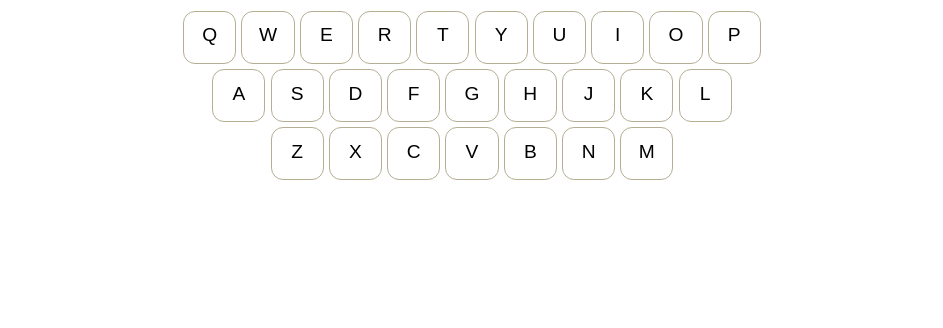
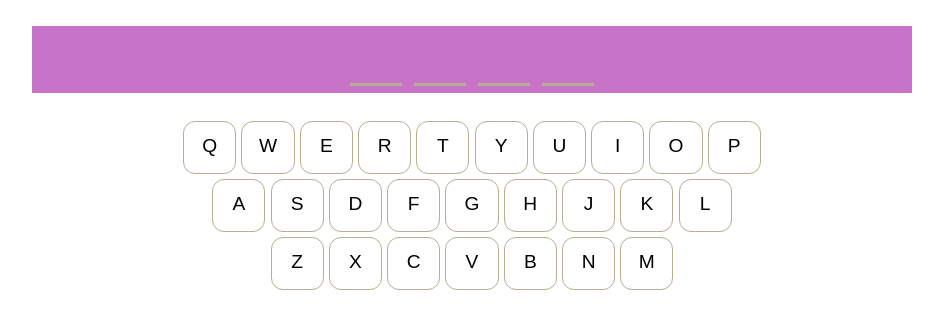
Before and after one commit to enzozerega/u03-hangman, a plain HTML site: page www/index.html in a window 1280 px wide. Shown: the whole page, without its empty margins (168-1111 px from the left). Drawn offline with Linux system fonts and the light colour scheme; a web font is replaced by a local one.

Commit message:
Add input text box

```diff
--- a/www/index.html
+++ b/www/index.html
@@ -23,7 +23,7 @@
             <div class="hangman">
 
             </div>
-            <div class="word">
+            <div id="input-box">
 
             </div>
             <div id="keyboard">
--- a/www/js/script.js
+++ b/www/js/script.js
@@ -14,4 +14,16 @@ for (i=0; i < keyLetter.length; i++) {
         document.getElementById('keyboard').appendChild(keyBreak);
     }
 }
-console.log(keyLetter.length)
+
+let words = ['Blue', 'Green', 'Yellow', 'Pink'];
+let indexRandom = Math.floor(Math.random() * words.length);
+let wordRandom = words[indexRandom];
+delete words[indexRandom];
+for (i=0; i < wordRandom.length; i++) {
+    let letterBox = document.createElement('div');
+    letterBox.className = 'letter-box';
+    let letterSpan = document.createElement('span');
+    letterSpan.className = 'input-letter';
+    document.getElementById('input-box').appendChild(letterBox);
+    letterBox.appendChild(letterSpan);
+}
--- a/www/scss/style.scss
+++ b/www/scss/style.scss
@@ -2,11 +2,34 @@
 $title-font: 'Fredoka One', cursive;
 $text-font: 'Muli', sans-serif;
 $key-font: 1.5vw;
+$letter-font: 3vw;
 $brown: #B5AE93;
 $blue: #32E3C7;
 $yellow: #FAD95C;
 $lightpink: #C773C7;
 $pink: #B712B8;
+
+#input-box {
+    display: flex;
+    flex-wrap: wrap;
+    justify-content: center;
+    margin:2vw 15vw;
+    background-color: $lightpink;
+
+    .letter-box {
+        font-family: $text-font;
+        font-size: $letter-font;
+        border-bottom: 3px solid $brown;
+        margin:0.5vw;
+        width: 4vw;
+        height: 4vw;
+        text-align: center;
+    }
+}
+
+
+
+
 
 #keyboard {
     display: flex;
```
Also changed, not shown: www/scss/style.css, 1 other file.
